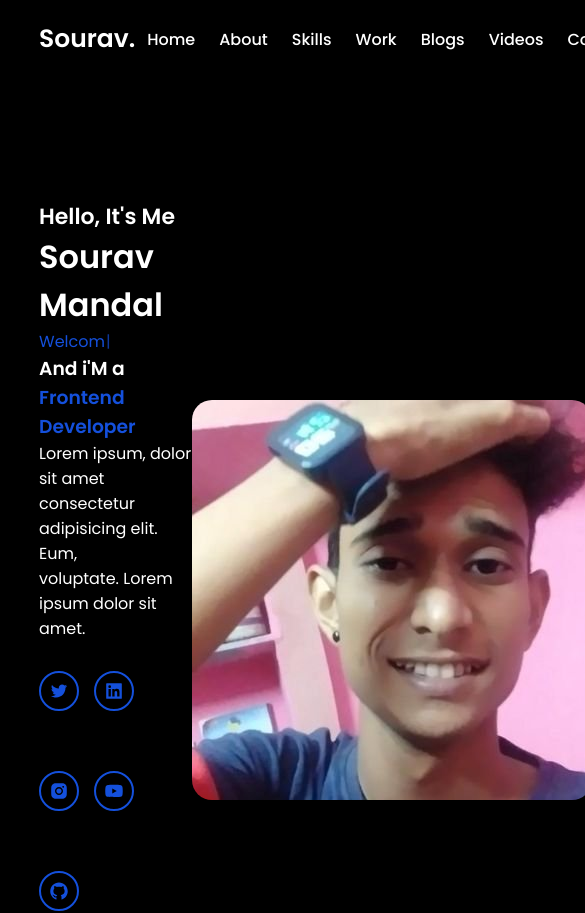
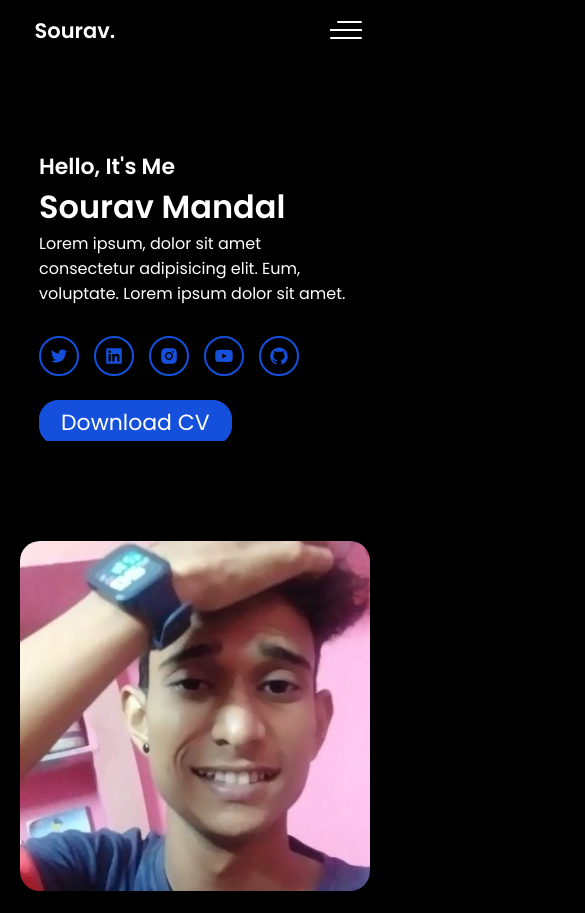
Before and after one commit to souravcodeweb/my-p-ortfolio, a React (Create React App) app: page / in a window 390 px wide. Shown: the top 913 px of the page, 585 px wide, since content can reach past the window. Built offline with nearby package versions, Linux system fonts and the light colour scheme.

Commit message:
add the new code

```diff
--- a/src/Components/Pages/Home.css
+++ b/src/Components/Pages/Home.css
@@ -1,30 +1,46 @@
-.hero{
+.hero {
     display: flex;
     justify-content: space-between;
     align-items: center;
     padding: 200px 10%;
 }
-.hero .text h1{
+
+@media (max-width: 500px){
+    .hero{
+        flex-direction: column;
+        padding: 150px 10%;
+    }
+    .img img {
+        width: 250px;
+        height: 250px;
+        margin-top: 100px;
+    }
+}
+
+.hero .text h1 {
     color: #fff;
     font-size: 22px;
     font-weight: bold;
 }
-.hero .text h2{
+
+.hero .text h2 {
     color: #fff;
     font-size: 32px;
 }
 
-.hero .text h3{
+.hero .text h3 {
     color: #fff;
 }
-.hero .text p{
+
+.hero .text p {
     color: #fff;
 }
-.hero .text span{
+
+.hero .text span {
     color: #1450dc;
 }
 
-.socile_media a{
+.socile_media a {
     display: inline-flex;
     justify-content: center;
     align-items: center;
@@ -41,13 +57,13 @@
     transition: all 0.3s ease-in-out;
 }
 
-.socile_media a:hover{
+.socile_media a:hover {
     border: 2px solid #fff;
     color: #fff;
 }
 
-.btn a{
-   padding: 10px 40px;
+.btn a {
+    padding: 10px 40px;
     border: 2px solid #1450dc;
     border-radius: 20px;
     text-decoration: none;
@@ -58,5 +74,21 @@
 }
 
 .img img{
+    width: 400px;
+    height: 400px;
     border-radius: 20px;
 }
+
+
+@media (max-width: 500px){
+    .btn a{
+        padding: 5px 20px;
+    }
+    .img{
+        margin-top: 2px;
+    }
+    .img img{
+        width: 350px;
+        height: 350px;
+    }
+}
--- a/src/Components/Pages/Home.js
+++ b/src/Components/Pages/Home.js
@@ -1,11 +1,11 @@
 import React from 'react';
 import "../Pages/Home.css";
 import img from "../../../src/Images/myimg.jpg";
-import {AiOutlineTwitter} from "react-icons/ai";
-import {AiFillLinkedin} from "react-icons/ai";
-import {AiFillYoutube} from "react-icons/ai";
-import {AiFillGithub} from "react-icons/ai";
-import {AiFillInstagram} from "react-icons/ai";
+import { AiOutlineTwitter } from "react-icons/ai";
+import { AiFillLinkedin } from "react-icons/ai";
+import { AiFillYoutube } from "react-icons/ai";
+import { AiFillGithub } from "react-icons/ai";
+import { AiFillInstagram } from "react-icons/ai";
 import Typewriter from "typewriter-effect";
 
 const Home = () => {
@@ -14,29 +14,14 @@ const Home = () => {
       <div className="text">
         <h1>Hello, It's Me</h1>
         <h2>Sourav Mandal</h2>
-        <Typewriter
-
-       onInit={(typewriter)=> {
-
-       typewriter
-
-       .typeString("GeeksForGeeks")
-
-       .pauseFor(1000)
-       .deleteAll()
-       .typeString("Welcomes You")
-       .start();
-       }}
-       />
-        <h3>And i'M a <span>Frontend Developer</span></h3>
         <p>Lorem ipsum, dolor sit amet consectetur adipisicing elit. Eum, <br /> voluptate. Lorem ipsum dolor sit amet.</p>
 
         <div className="socile_media">
-          <a href="https://twitter.com/souravcode" target="_blank"><AiOutlineTwitter/></a>
-          <a href="https://www.linkedin.com/in/souravcode/" target="_blank"><AiFillLinkedin/></a>
-          <a href="https://www.instagram.com/souravcode/" target="_blank"><AiFillInstagram/></a>
-          <a href="https://www.youtube.com/channel/UC34QqM-x6iaOD9ikoch9FAg" target="_blank"><AiFillYoutube/></a>
-          <a href="https://github.com/souravcodeweb" target="_blank"><AiFillGithub/></a>
+          <a href="https://twitter.com/souravcode" target="_blank" rel="noreferrer" ><AiOutlineTwitter /></a>
+          <a href="https://www.linkedin.com/in/souravcode/" target="_blank" rel="noreferrer" ><AiFillLinkedin /></a>
+          <a href="https://www.instagram.com/souravcode/" target="_blank" rel="noreferrer" ><AiFillInstagram /></a>
+          <a href="https://www.youtube.com/channel/UC34QqM-x6iaOD9ikoch9FAg" target="_blank" rel="noreferrer" ><AiFillYoutube /></a>
+          <a href="https://github.com/souravcodeweb" target="_blank" rel="noreferrer" ><AiFillGithub /></a>
         </div>
         <div className="btn">
           <a href="#" download="#">Download CV</a>
--- a/src/Components/Ui/Navbar.css
+++ b/src/Components/Ui/Navbar.css
@@ -1,32 +1,134 @@
-.navbar{
-    position: fixed;
-    top: 0;
-    left: 0;
-    width: 100%;
-    padding: 20px 10%;
-    background: transparent;
-    z-index: 100;
+.Navbar {
+    height: 60px;
     display: flex;
     justify-content: space-between;
     align-items: center;
-}
+    background: #000;
+    padding: 20px 10%;
+    z-index: 100;
+    display: flex;
+    align-items: center;
+    position: fixed;
+    width: 100%;
+  }
 
-.navbar  a{
+  .Navbar > .nav-logo {
+    font-weight: 700;
+    font-size: 21px;
+    margin: 15px;
+    color: #ffffff;
+  }
+
+  .Navbar > .nav-items > a {
+    color: #ffffff;
+    font-size: 16px;
     text-decoration: none;
-    font-size: 25px;
-    font-weight: bold;
-    color: #ffff;
-}
+    margin: 15px;
+    position: relative;
+    opacity: 0.9;
+  }
 
-.nav  a{
-    margin: 12px;
-    text-decoration: none;
-    font-size: 16px;
-    font-weight: 500;
-    color: #fff;
-    transition: all 0.3s;
-    cursor: pointer;
-}
-.nav a:hover{
+  .Navbar > .nav-items > a:hover {
     color: #1450dc;
-}
+    opacity: 1;
+  }
+
+  .Navbar > .nav-items > a::before {
+    content: "";
+    position: absolute;
+    left: 0;
+    bottom: 0;
+    width: 0;
+    height: 2px;
+    background: #1450dc;
+    transition: all 0.45s;
+  }
+
+  .Navbar > .nav-items > a:hover::before {
+    width: 100%;
+  }
+
+  .Navbar > .nav-toggle {
+    display: none;
+  }
+
+  @media (max-width: 700px) {
+    .Navbar {
+        padding: 20px 5%;
+      }
+
+    .Navbar > .nav-items {
+      position: absolute;
+      top: 60px;
+      display: flex;
+      flex-direction: column;
+      background: #000;
+      left: 0;
+      width: 100%;
+      height: 100%;
+      transform: translateX(-100%);
+      transition: all .45s;
+    }
+
+    .Navbar > .nav-items > a::before {
+        background: transparent;
+    }
+
+    .Navbar > .nav-items.open {
+        transform: translateX(0);
+    }
+
+    .Navbar > .nav-toggle {
+      display: flex;
+      width: 50px;
+      height: 50px;
+      align-items: center;
+      justify-content: center;
+      cursor: pointer;
+    }
+
+    .nav-toggle > .bar {
+      position: relative;
+      width: 32px;
+      height: 2px;
+      background: #ffffff;
+      transition: all 0.45s ease-in-out;
+    }
+
+    .nav-toggle > .bar::before,
+    .nav-toggle > .bar::after {
+      content: "";
+      position: absolute;
+      height: 2px;
+      background: #ffffff;
+      border-radius: 2px;
+      transition: all 0.45s ease-in-out;
+    }
+
+    .nav-toggle > .bar::before {
+      width: 25px;
+      transform: translateY(-8px);
+      right: 0;
+    }
+
+    .nav-toggle > .bar::after {
+      width: 32px;
+      transform: translateY(8px);
+    }
+
+    .nav-toggle.open > .bar {
+        transform: translateX(-40px);
+        background: transparent;
+    }
+
+    .nav-toggle.open > .bar::before {
+        width: 32px;
+        transform: rotate(45deg) translate(26px, -26px);
+    }
+
+    .nav-toggle.open > .bar::after {
+      transform: rotate(-45deg) translate(26px, 26px);
+    }
+
+
+  }
--- a/src/Components/Ui/Navbar.js
+++ b/src/Components/Ui/Navbar.js
@@ -1,12 +1,15 @@
 import React from 'react';
 import { Link } from 'react-router-dom';
 import '../Ui/Navbar.css';
+import { useState } from 'react';
+
 
 const Navbar = () => {
+  const [isOpen, setIsOpen] = useState(false);
   return (
-    <div className="navbar">
-      <Link to="/">Sourav.</Link>
-      <div className="nav">
+    <div className="Navbar">
+      <span className="nav-logo">Sourav.</span>
+      <div className={`nav-items ${isOpen && "open"}`}>
         <Link to="/">Home</Link>
         <Link to="about">About</Link>
         <Link to="skills">Skills</Link>
@@ -14,7 +17,12 @@ const Navbar = () => {
         <Link to="blogs">Blogs</Link>
         <Link to="videos">Videos</Link>
         <Link to="contact">Contact</Link>
-
+      </div>
+      <div
+        className={`nav-toggle ${isOpen && "open"}`}
+        onClick={() => setIsOpen(!isOpen)}
+      >
+        <div className="bar"></div>
       </div>
     </div>
   )
```
